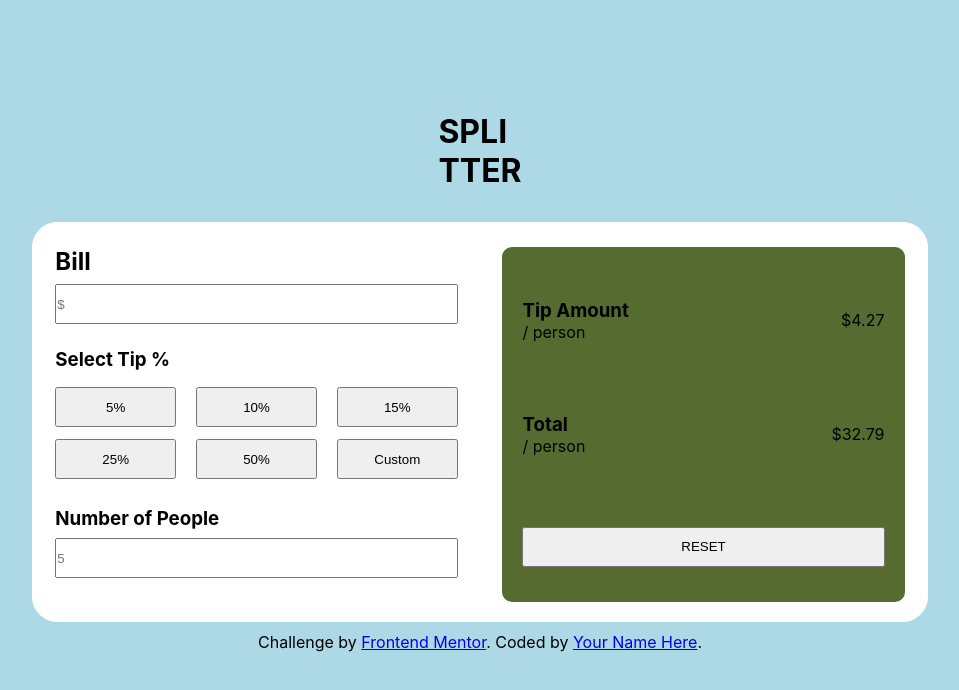
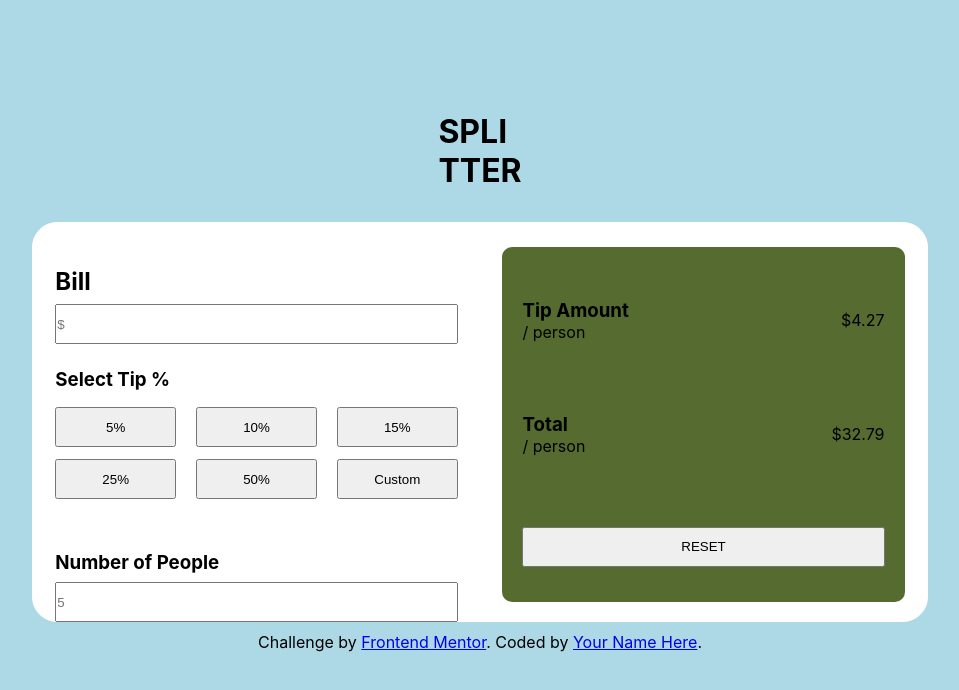
Before and after one commit to Marshnme/Tip-Calculator, a React (Create React App) app: page / in a window 1280 px wide. Shown: the top 690 px of the page, without its empty margins (160-1119 px from the left). Built offline with nearby package versions, Linux system fonts and the light colour scheme.

Commit message:
more detailed css styling

```diff
--- a/src/App.css
+++ b/src/App.css
@@ -193,7 +193,7 @@ header{
 	.left-side{
 		width:45%;
 		height:95%;
-		justify-content: space-around;
+		margin-top: 20px;
 	}
 
 	.results-parent{
@@ -227,4 +227,9 @@ header{
 		/* height:10vh; */
 
 	}
+
+	.tip-selection-parent{
+		margin-bottom:40px;
+		/* margin-top:10px; */
+	}
 }
```
